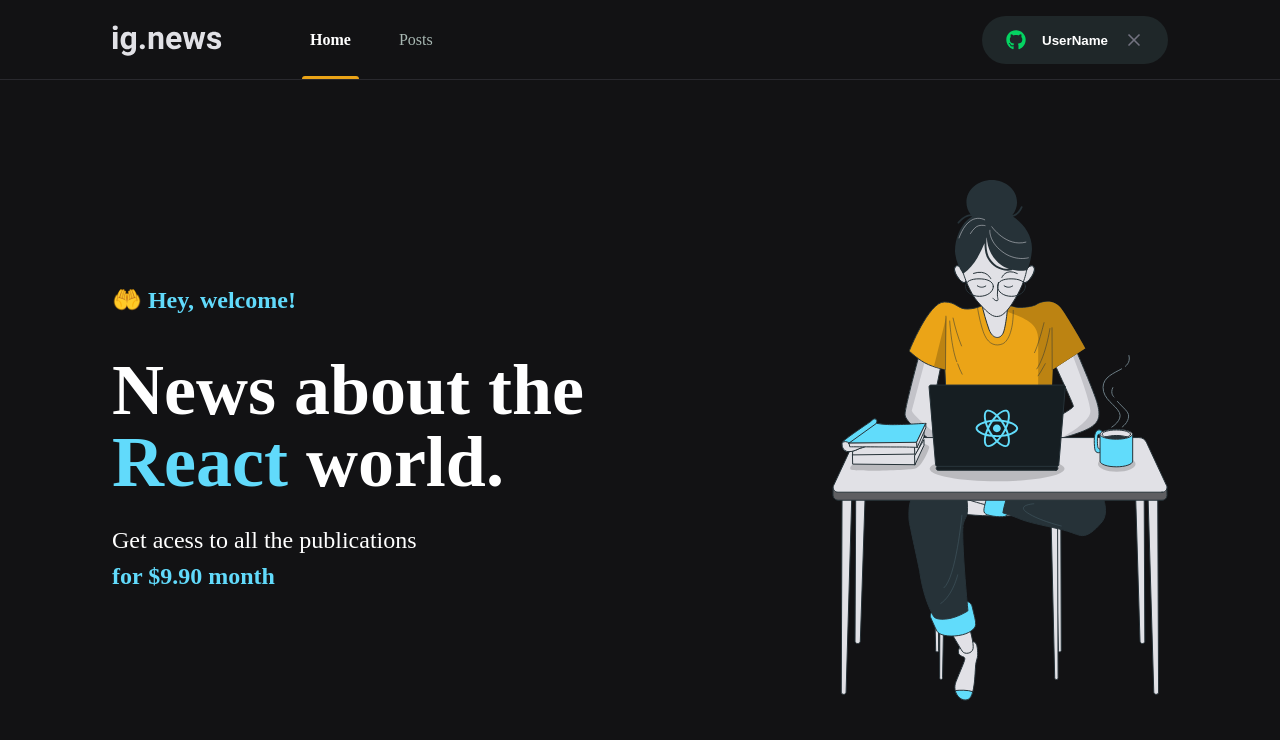
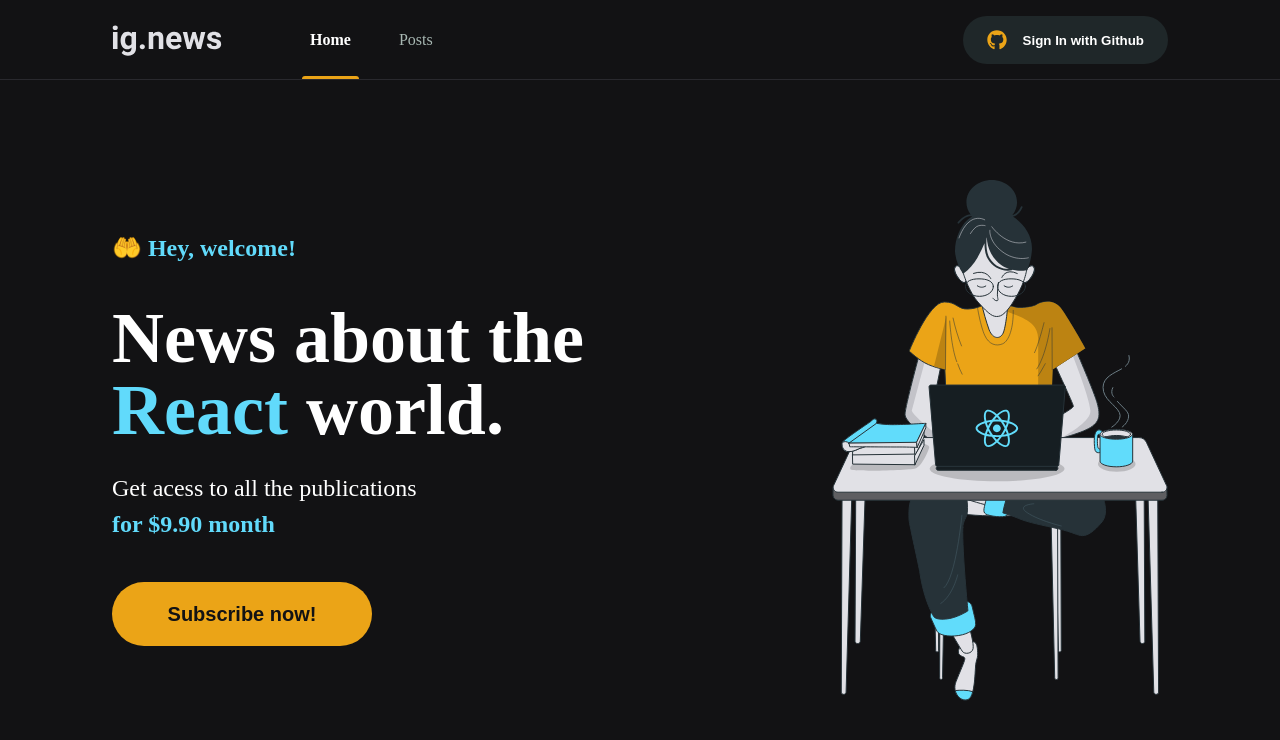
Before and after one commit to anddreluis2/iggnews, a Next.js app: page / in a window 1280 px wide. Shown: the top 740 px of the page. Built offline with nearby package versions, Linux system fonts and the light colour scheme.

Commit message:
subscribe button

```diff
--- a/src/components/SignInButton/Index.tsx
+++ b/src/components/SignInButton/Index.tsx
@@ -3,7 +3,7 @@
 import styles from './styles.module.scss'
 
 export function SignInButton() {
-    const isUserLoggedIn = true;
+    const isUserLoggedIn = false;
 
     return isUserLoggedIn ? (
         <button
--- /dev/null
+++ b/src/components/SubscribeButton/index.tsx
@@ -0,0 +1,12 @@
+import styles from './styles.module.scss'
+
+export function SubscribeButton() {
+    return(
+        <button
+        type="button"
+        className={styles.subscribeButton}
+        >
+            Subscribe now!
+        </button>
+    )
+}
--- /dev/null
+++ b/src/components/SubscribeButton/styles.module.scss
@@ -0,0 +1,20 @@
+.subscribeButton{
+    height: 4rem;
+    width: 260px;
+    border: 0;
+    border-radius: 2rem;
+    background: var(--yellow-500);
+    color: var(--gray-900);
+    font-size: 1.25rem;
+    font-weight: bold;
+
+    display: flex;
+    align-items: center;
+    justify-content: center;
+
+    transition: filter 0.2s;
+
+    &:hover{
+        filter: brightness(0.8);
+    }
+}
--- a/src/pages/home.module.scss
+++ b/src/pages/home.module.scss
@@ -38,4 +38,8 @@
             font-weight: bold;
         }
     }
+
+    button{
+        margin-top: 2.5rem;
+    }
 }
--- a/src/pages/index.tsx
+++ b/src/pages/index.tsx
@@ -1,4 +1,5 @@
 import Head from "next/head";
+import { SubscribeButton } from "../components/SubscribeButton";
 import styles from './home.module.scss'
 
 export default function Home() {
@@ -15,6 +16,7 @@
             Get acess to all the publications <br />
             <span>for $9.90 month</span>
           </p>
+          <SubscribeButton />
         </section>
         <img src="/images/avatar.svg" alt="Girl coding" />
       </main>
```
